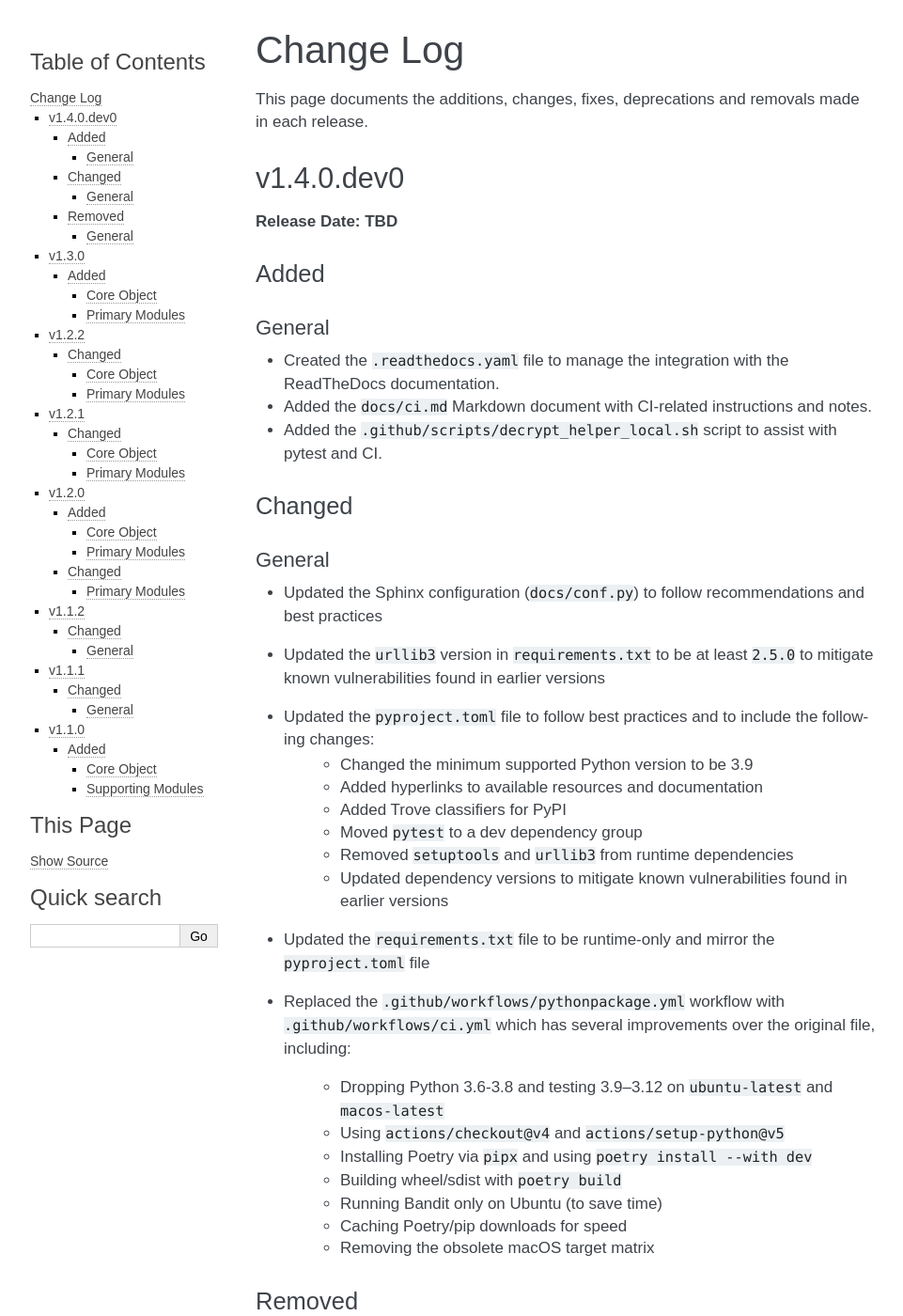
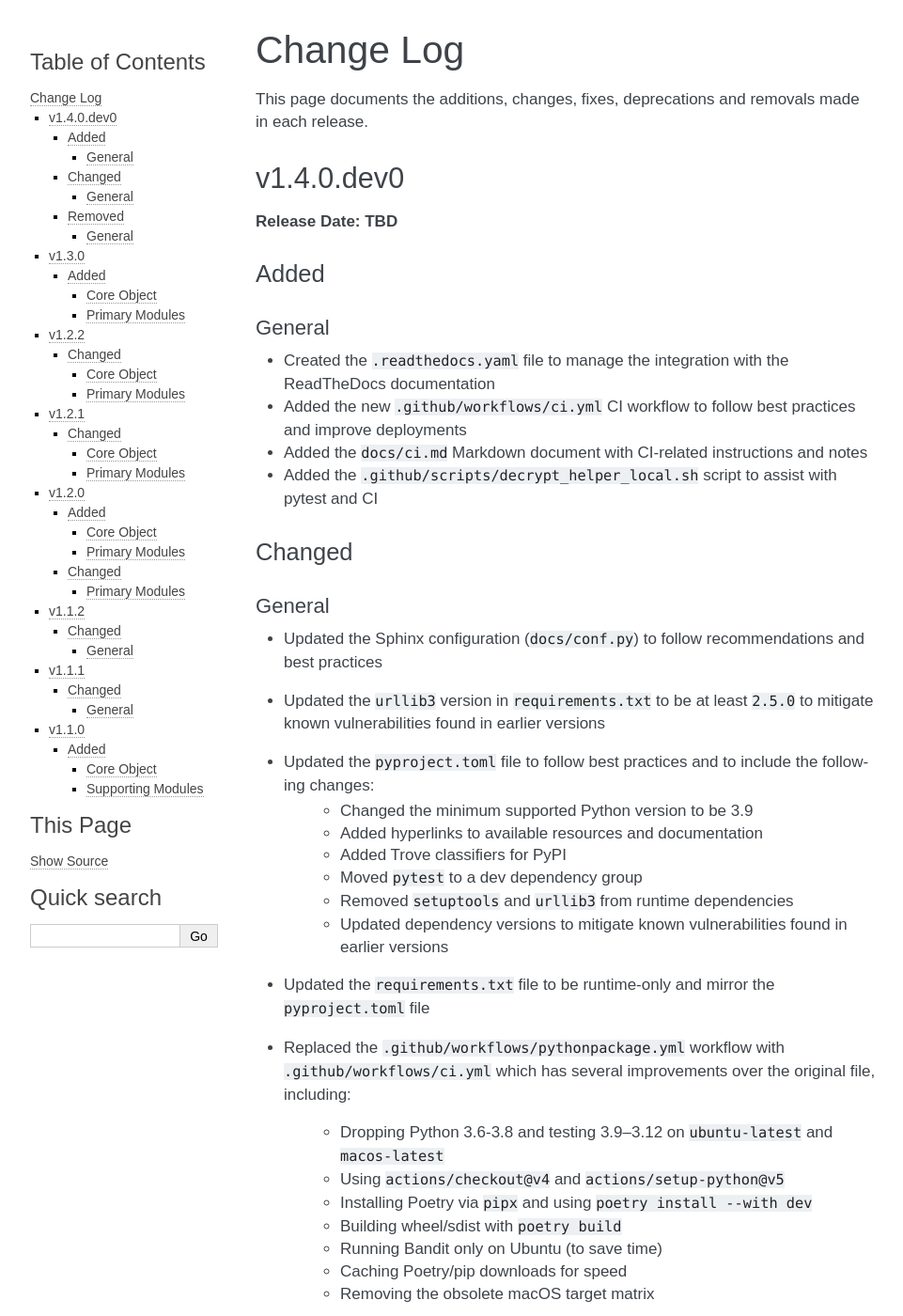
Before and after one commit to jeffshurtliff/salespyforce, a Sphinx documentation site: the page built from docs/changelog.rst, in a window 1280 px wide and 1400 px high. Shown: the whole window at 94% size, without its empty margins (148-1109 px from the left). Built offline with Sphinx 7.4.7, drawn with Linux system fonts in a browser that asks for light colours; some of the changed text lies outside the part shown.

Commit message:
Completely refactored encrypt_secret.sh with more features and functionality

```diff
--- a/docs/changelog.rst
+++ b/docs/changelog.rst
@@ -13,9 +13,10 @@
 
 General
 -------
-* Created the ``.readthedocs.yaml`` file to manage the integration with the ReadTheDocs documentation.
-* Added the ``docs/ci.md`` Markdown document with CI-related instructions and notes.
-* Added the ``.github/scripts/decrypt_helper_local.sh`` script to assist with pytest and CI.
+* Created the ``.readthedocs.yaml`` file to manage the integration with the ReadTheDocs documentation
+* Added the new ``.github/workflows/ci.yml`` CI workflow to follow best practices and improve deployments
+* Added the ``docs/ci.md`` Markdown document with CI-related instructions and notes
+* Added the ``.github/scripts/decrypt_helper_local.sh`` script to assist with pytest and CI
 
 Changed
 =======
@@ -42,6 +43,8 @@
     * Running Bandit only on Ubuntu (to save time)
     * Caching Poetry/pip downloads for speed
     * Removing the obsolete macOS target matrix
+* Completely refactored the ``.github/scripts/encrypt_secret.sh`` script to add features and functionality
+* Added a new helper file in ``.github/encrypted/`` for use with CI and unit testing with pytest
 
 Removed
 =======
```
Also changed, not shown: 1 other file.
